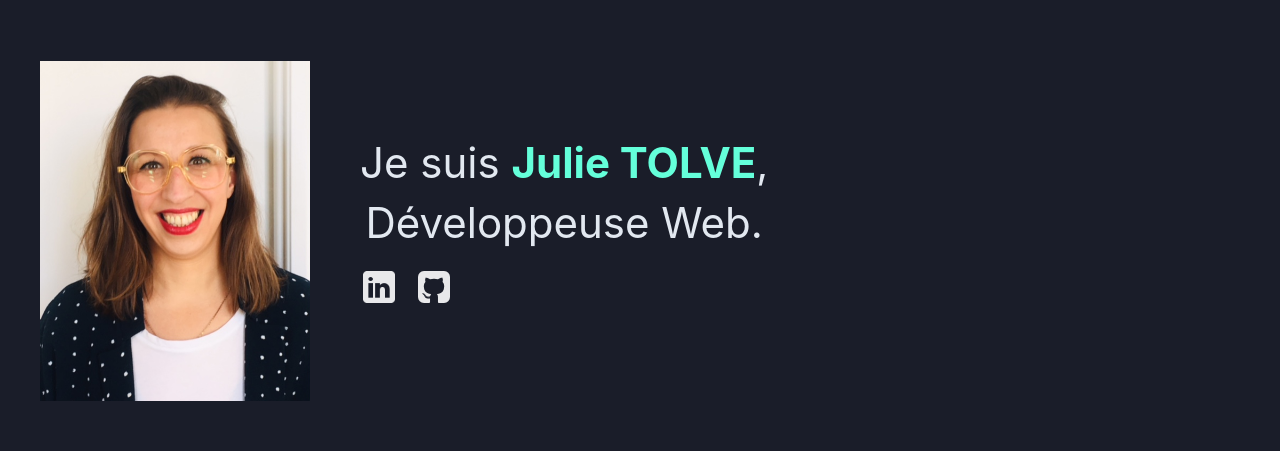
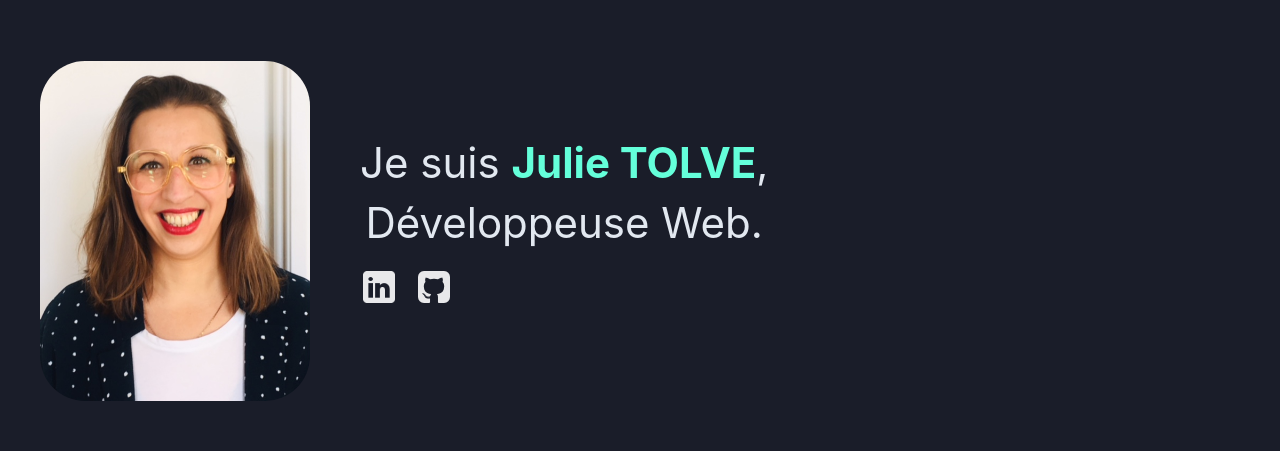
Before and after one commit to JulieRaph/Portfolio_Projects, a Vue app: page / in a window 1280 px wide. Shown: the part 149-600 px from the top of the page. Built offline with nearby package versions, Linux system fonts and the light colour scheme.

Commit message:
fix: Ensure profile image has consistent border radius in PageTitle component

```diff
--- a/src/components/PageTitle.vue
+++ b/src/components/PageTitle.vue
@@ -31,6 +31,7 @@
     #top-line #profile-img {
         float: left;
         margin-right: 50px;
+        border-radius: 45px;
     }
 
     #top-line #line {
```
